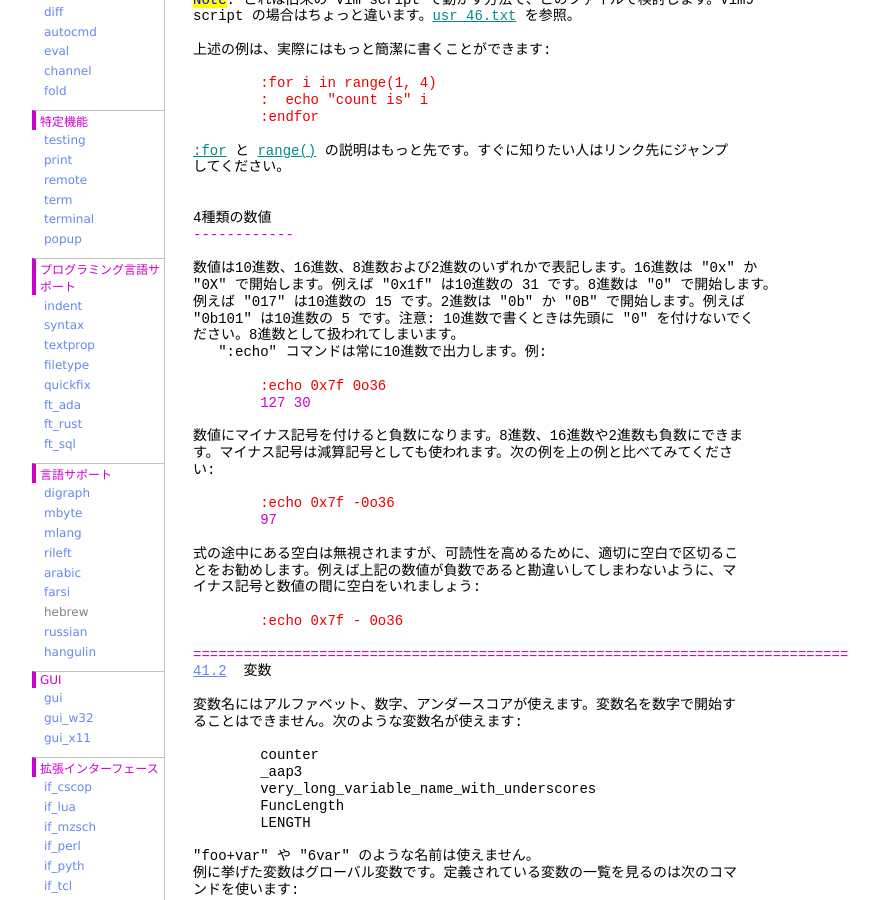
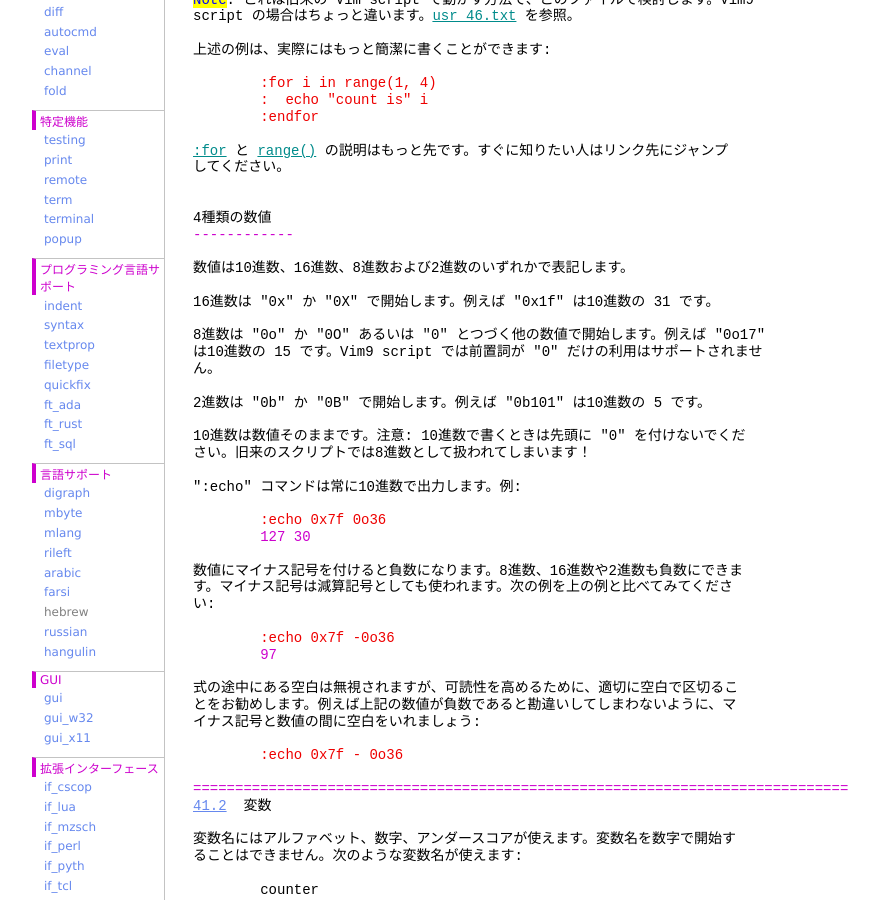
Before and after one commit to vim-jp/vimdoc-ja, a Jekyll site: the page built from usr_41.html, in a window 1280 px wide and 900 px high, scrolled down 1837 px. Shown: the whole window, without its empty margins (208-1087 px from the left). Built offline with Jekyll 4.4.1, drawn with Linux system fonts in a browser that asks for light colours; nearby versions of some CDN libraries; comment, search, counter and statistics services are not loaded; some of the changed text lies outside the part shown.

Commit message:
Generated by GitHub workflow 823451352
https://github.com/vim-jp/vimdoc-ja-working/actions/runs/823451352

```diff
--- a/usr_02.html
+++ b/usr_02.html
@@ -3,7 +3,7 @@ layout: vimdoc
 helpname: 'usr_02'
 ---
 <div id='vimCodeElement'>
-<a class="Constant" href="usr_02.html" name="usr_02.txt">usr_02.txt</a>&nbsp;&nbsp;&nbsp;&nbsp;For&nbsp;<span class="Identifier">Vim バージョン 8.2.</span>&nbsp;&nbsp;Last change: 2019 Nov 21<br>
+<a class="Constant" href="usr_02.html" name="usr_02.txt">usr_02.txt</a>&nbsp;&nbsp;&nbsp;&nbsp;For&nbsp;<span class="Identifier">Vim バージョン 8.2.</span>&nbsp;&nbsp;Last change: 2021 Apr 24<br>
 <br>
 &nbsp;&nbsp;&nbsp;&nbsp;&nbsp;&nbsp;&nbsp;&nbsp;&nbsp;&nbsp;&nbsp;&nbsp;&nbsp;&nbsp;&nbsp;&nbsp;&nbsp;&nbsp;&nbsp;&nbsp; VIM USER MANUAL - by Bram Moolenaar<br>
 <br>
@@ -47,7 +47,7 @@ Vim が起動して file.txt という名前のファイルの編集が開始さ
 &nbsp;&nbsp;&nbsp;&nbsp;&nbsp;&nbsp;&nbsp;&nbsp;|~&nbsp;&nbsp;&nbsp;&nbsp;&nbsp;&nbsp;&nbsp;&nbsp;&nbsp;&nbsp;&nbsp;&nbsp;&nbsp;&nbsp;&nbsp;&nbsp;&nbsp;&nbsp;&nbsp;&nbsp;&nbsp;&nbsp;&nbsp;&nbsp;&nbsp;&nbsp;&nbsp;&nbsp;&nbsp;&nbsp;&nbsp;&nbsp;&nbsp;&nbsp;&nbsp;&nbsp;&nbsp;&nbsp;|<br>
 &nbsp;&nbsp;&nbsp;&nbsp;&nbsp;&nbsp;&nbsp;&nbsp;|&quot;file.txt&quot; [New file]&nbsp;&nbsp;&nbsp;&nbsp;&nbsp;&nbsp;&nbsp;&nbsp;&nbsp;&nbsp;&nbsp;&nbsp;&nbsp;&nbsp;&nbsp;&nbsp;&nbsp;&nbsp;|<br>
 &nbsp;&nbsp;&nbsp;&nbsp;&nbsp;&nbsp;&nbsp;&nbsp;+---------------------------------------+<br>
-&nbsp;&nbsp;&nbsp;&nbsp;&nbsp;&nbsp;&nbsp;&nbsp;&nbsp;&nbsp;&nbsp;&nbsp; (&quot;#&quot; はカーソルの位置です)<br>
+&nbsp;&nbsp;&nbsp;&nbsp;&nbsp;&nbsp;&nbsp;&nbsp;&nbsp;&nbsp;&nbsp;&nbsp; ('#' はカーソルの位置です)<br>
 <br>
 チルダ (~) の行は、ファイルにその行がないことを示しています。ファイルの末尾よ<br>
 り後ろを表示する場合にチルダが表示されます。画面の下の方に、編集中のファイル名<br>
@@ -528,7 +528,7 @@ Vim にはオプションがたくさんあり、それを設定することで
 &nbsp;&nbsp;&nbsp; は設定&nbsp;<a class="Type" href="options.html#'cpoptions'">'cpoptions'</a>&nbsp;のフラグに対応します。<span class="Special">&lt;letter&gt;</span>&nbsp;は個別のフラグに置き換えて<br>
 &nbsp;&nbsp; 下さい。例:<br>
 <div class="helpExample">&nbsp;&nbsp;&nbsp;&nbsp;&nbsp;&nbsp;&nbsp;&nbsp;:help cpo-;</div>
-&nbsp;&nbsp;&nbsp; さらに guioption のフラグであれば:<br>
+&nbsp;&nbsp;&nbsp; さらに&nbsp;<a class="Type" href="options.html#'guioptions'">'guioptions'</a>&nbsp;のフラグであれば:<br>
 <div class="helpExample">&nbsp;&nbsp;&nbsp;&nbsp;&nbsp;&nbsp;&nbsp;&nbsp;:help go-&lt;letter&gt;</div>
 <br>
 4) ノーマルモードのコマンドにはプリフィックスはありません。&quot;gt&quot; コマンドのヘル<br>
--- a/usr_04.html
+++ b/usr_04.html
@@ -3,7 +3,7 @@ layout: vimdoc
 helpname: 'usr_04'
 ---
 <div id='vimCodeElement'>
-<a class="Constant" href="usr_04.html" name="usr_04.txt">usr_04.txt</a>&nbsp;&nbsp;&nbsp;&nbsp;For&nbsp;<span class="Identifier">Vim バージョン 8.2.</span>&nbsp;&nbsp;Last change: 2019 Nov 21<br>
+<a class="Constant" href="usr_04.html" name="usr_04.txt">usr_04.txt</a>&nbsp;&nbsp;&nbsp;&nbsp;For&nbsp;<span class="Identifier">Vim バージョン 8.2.</span>&nbsp;&nbsp;Last change: 2021 Feb 22<br>
 <br>
 &nbsp;&nbsp;&nbsp;&nbsp;&nbsp;&nbsp;&nbsp;&nbsp;&nbsp;&nbsp;&nbsp;&nbsp;&nbsp;&nbsp;&nbsp;&nbsp;&nbsp;&nbsp;&nbsp;&nbsp; VIM USER MANUAL - by Bram Moolenaar<br>
 <br>
--- a/usr_41.html
+++ b/usr_41.html
@@ -3,7 +3,7 @@ layout: vimdoc
 helpname: 'usr_41'
 ---
 <div id='vimCodeElement'>
-<a class="Constant" href="usr_41.html" name="usr_41.txt">usr_41.txt</a>&nbsp;&nbsp;&nbsp;&nbsp;For&nbsp;<span class="Identifier">Vim バージョン 8.2.</span>&nbsp;&nbsp;Last change: 2021 Feb 01<br>
+<a class="Constant" href="usr_41.html" name="usr_41.txt">usr_41.txt</a>&nbsp;&nbsp;&nbsp;&nbsp;For&nbsp;<span class="Identifier">Vim バージョン 8.2.</span>&nbsp;&nbsp;Last change: 2021 Apr 19<br>
 <br>
 &nbsp;&nbsp;&nbsp;&nbsp;&nbsp;&nbsp;&nbsp;&nbsp;&nbsp;&nbsp;&nbsp;&nbsp;&nbsp;&nbsp;&nbsp;&nbsp;&nbsp;&nbsp;&nbsp;&nbsp; VIM USER MANUAL - by Bram Moolenaar<br>
 <br>
@@ -115,12 +115,20 @@ script の場合はちょっと違います。<a class="Identifier" href="usr_46
 4種類の数値<br>
 <span class="PreProc">------------</span><br>
 <br>
-数値は10進数、16進数、8進数および2進数のいずれかで表記します。16進数は &quot;0x&quot; か<br>
-&quot;0X&quot; で開始します。例えば &quot;0x1f&quot; は10進数の 31 です。8進数は &quot;0&quot; で開始します。<br>
-例えば &quot;017&quot; は10進数の 15 です。2進数は &quot;0b&quot; か &quot;0B&quot; で開始します。例えば<br>
-&quot;0b101&quot; は10進数の 5 です。注意: 10進数で書くときは先頭に &quot;0&quot; を付けないでく<br>
-ださい。8進数として扱われてしまいます。<br>
-&nbsp;&nbsp; &quot;:echo&quot; コマンドは常に10進数で出力します。例:<br>
+数値は10進数、16進数、8進数および2進数のいずれかで表記します。<br>
+<br>
+16進数は &quot;0x&quot; か &quot;0X&quot; で開始します。例えば &quot;0x1f&quot; は10進数の 31 です。<br>
+<br>
+8進数は &quot;0o&quot; か &quot;0O&quot; あるいは &quot;0&quot; とつづく他の数値で開始します。例えば &quot;0o17&quot;<br>
+は10進数の 15 です。Vim9 script では前置詞が &quot;0&quot; だけの利用はサポートされませ<br>
+ん。<br>
+<br>
+2進数は &quot;0b&quot; か &quot;0B&quot; で開始します。例えば &quot;0b101&quot; は10進数の 5 です。<br>
+<br>
+10進数は数値そのままです。注意: 10進数で書くときは先頭に &quot;0&quot; を付けないでくだ<br>
+さい。旧来のスクリプトでは8進数として扱われてしまいます！<br>
+<br>
+&quot;:echo&quot; コマンドは常に10進数で出力します。例:<br>
 <br>
 <div class="helpExample">&nbsp;&nbsp;&nbsp;&nbsp;&nbsp;&nbsp;&nbsp;&nbsp;:echo 0x7f 0o36</div>
 &nbsp;&nbsp;&nbsp;&nbsp;&nbsp;&nbsp;&nbsp;&nbsp;<span class="PreProc">127 30</span><br>
@@ -591,7 +599,8 @@ substitute() の呼び出しの前後にいろいろな処理を入れたりす
 &nbsp;&nbsp;&nbsp;&nbsp;&nbsp;&nbsp;&nbsp;&nbsp;stridx()&nbsp;&nbsp;&nbsp;&nbsp;&nbsp;&nbsp;&nbsp;&nbsp;&nbsp;&nbsp;&nbsp;&nbsp;&nbsp;&nbsp;&nbsp;&nbsp;文字列の中で部分文字列が見つかった最初の位置<br>
 &nbsp;&nbsp;&nbsp;&nbsp;&nbsp;&nbsp;&nbsp;&nbsp;strridx()&nbsp;&nbsp;&nbsp;&nbsp;&nbsp;&nbsp;&nbsp;&nbsp;&nbsp;&nbsp;&nbsp;&nbsp;&nbsp;&nbsp; 文字列の中で部分文字列が見つかった最後の位置<br>
 &nbsp;&nbsp;&nbsp;&nbsp;&nbsp;&nbsp;&nbsp;&nbsp;strlen()&nbsp;&nbsp;&nbsp;&nbsp;&nbsp;&nbsp;&nbsp;&nbsp;&nbsp;&nbsp;&nbsp;&nbsp;&nbsp;&nbsp;&nbsp;&nbsp;文字列のバイト単位での長さ<br>
-&nbsp;&nbsp;&nbsp;&nbsp;&nbsp;&nbsp;&nbsp;&nbsp;strchars()&nbsp;&nbsp;&nbsp;&nbsp;&nbsp;&nbsp;&nbsp;&nbsp;&nbsp;&nbsp;&nbsp;&nbsp;&nbsp;&nbsp;文字列の文字単位での長さ<br>
+&nbsp;&nbsp;&nbsp;&nbsp;&nbsp;&nbsp;&nbsp;&nbsp;strcharlen()&nbsp;&nbsp;&nbsp;&nbsp;&nbsp;&nbsp;&nbsp;&nbsp;&nbsp;&nbsp;&nbsp;&nbsp;文字列の文字単位での長さ<br>
+&nbsp;&nbsp;&nbsp;&nbsp;&nbsp;&nbsp;&nbsp;&nbsp;strchars()&nbsp;&nbsp;&nbsp;&nbsp;&nbsp;&nbsp;&nbsp;&nbsp;&nbsp;&nbsp;&nbsp;&nbsp;&nbsp;&nbsp;文字列内の文字数<br>
 &nbsp;&nbsp;&nbsp;&nbsp;&nbsp;&nbsp;&nbsp;&nbsp;strwidth()&nbsp;&nbsp;&nbsp;&nbsp;&nbsp;&nbsp;&nbsp;&nbsp;&nbsp;&nbsp;&nbsp;&nbsp;&nbsp;&nbsp;表示された文字列のサイズ<br>
 &nbsp;&nbsp;&nbsp;&nbsp;&nbsp;&nbsp;&nbsp;&nbsp;strdisplaywidth()&nbsp;&nbsp;&nbsp;&nbsp;&nbsp;&nbsp; 表示された文字列のサイズ、タブを扱う<br>
 &nbsp;&nbsp;&nbsp;&nbsp;&nbsp;&nbsp;&nbsp;&nbsp;setcellwidths()&nbsp;&nbsp;&nbsp;&nbsp;&nbsp;&nbsp;&nbsp;&nbsp; 文字の幅の上書き設定<br>
@@ -987,6 +996,7 @@ Vimサーバー:&nbsp;&nbsp;&nbsp;&nbsp;&nbsp;&nbsp;&nbsp;&nbsp;&nbsp;&nbsp;&nbs
 &nbsp;&nbsp;&nbsp;&nbsp;&nbsp;&nbsp;&nbsp;&nbsp;assert_true()&nbsp;&nbsp;&nbsp;&nbsp;&nbsp;&nbsp;&nbsp;&nbsp;&nbsp;&nbsp; 式がtrueかどうかテストする<br>
 &nbsp;&nbsp;&nbsp;&nbsp;&nbsp;&nbsp;&nbsp;&nbsp;assert_exception()&nbsp;&nbsp;&nbsp;&nbsp;&nbsp;&nbsp;コマンドが例外を投げる事をテストする<br>
 &nbsp;&nbsp;&nbsp;&nbsp;&nbsp;&nbsp;&nbsp;&nbsp;assert_beeps()&nbsp;&nbsp;&nbsp;&nbsp;&nbsp;&nbsp;&nbsp;&nbsp;&nbsp;&nbsp;コマンドがビープ音を鳴らすことをテストする<br>
+&nbsp;&nbsp;&nbsp;&nbsp;&nbsp;&nbsp;&nbsp;&nbsp;assert_nobeep()&nbsp;&nbsp;&nbsp;&nbsp;&nbsp;&nbsp;&nbsp;&nbsp; コマンドがビープ音を鳴らさないことをテストする<br>
 &nbsp;&nbsp;&nbsp;&nbsp;&nbsp;&nbsp;&nbsp;&nbsp;assert_fails()&nbsp;&nbsp;&nbsp;&nbsp;&nbsp;&nbsp;&nbsp;&nbsp;&nbsp;&nbsp;コマンドが失敗する事をテストする<br>
 &nbsp;&nbsp;&nbsp;&nbsp;&nbsp;&nbsp;&nbsp;&nbsp;assert_report()&nbsp;&nbsp;&nbsp;&nbsp;&nbsp;&nbsp;&nbsp;&nbsp; テストの失敗をレポートする<br>
 &nbsp;&nbsp;&nbsp;&nbsp;&nbsp;&nbsp;&nbsp;&nbsp;test_alloc_fail()&nbsp;&nbsp;&nbsp;&nbsp;&nbsp;&nbsp; メモリの確保を失敗させる<br>
```
Also changed, not shown: usr_12.html (+6 -6 lines).
